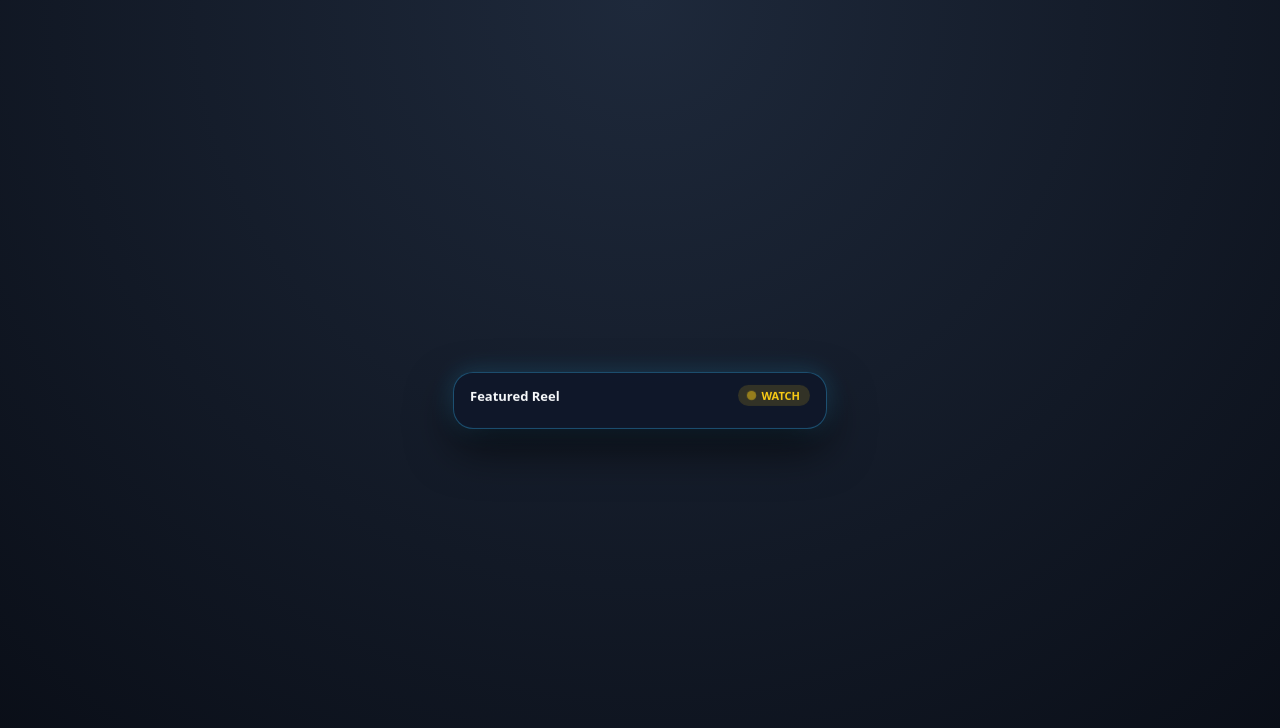
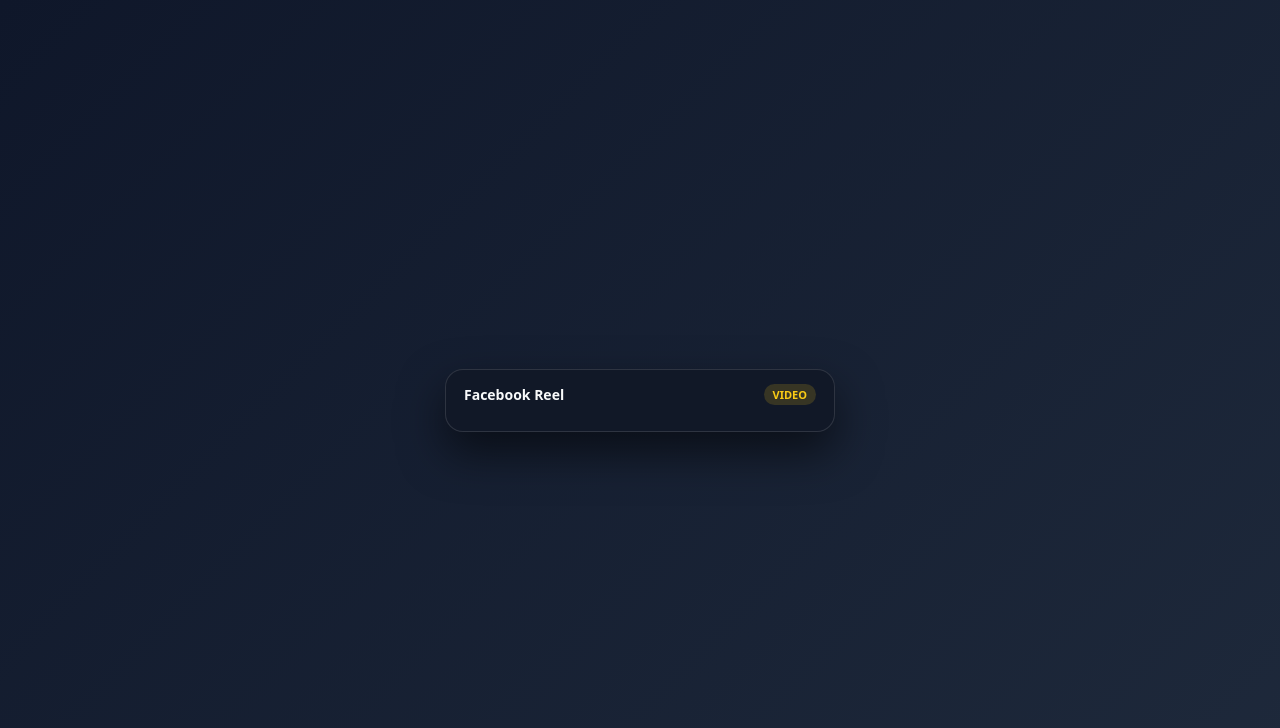
Before and after one commit to surveyor-saroar/Embed-Video, a plain HTML site: page reel.html in a window 1280 px wide. Drawn offline with Linux system fonts and the light colour scheme.

Commit message:
Update reel.html

```diff
--- a/reel.html
+++ b/reel.html
@@ -3,7 +3,7 @@
 <head>
   <meta charset="UTF-8" />
   <meta name="viewport" content="width=device-width, initial-scale=1.0" />
-  <title>Animated Reel Card</title>
+  <title>Facebook Reel Card</title>
   <style>
     * {
       box-sizing: border-box;
@@ -17,105 +17,52 @@
       justify-content: center;
       align-items: center;
       padding: 20px;
-      background: radial-gradient(circle at top, #1e293b, #090d16);
+      background: linear-gradient(135deg, #0f172a, #1e293b);
       font-family: system-ui, -apple-system, sans-serif;
     }
 
-    /* অ্যানিমেটেড কার্ড কন্টেইনার */
     .reel-card {
-      position: relative;
       width: 100%;
-      max-width: 374px;
-      padding: 12px;
-      border-radius: 20px;
-      background: rgba(15, 23, 42, 0.85);
-      box-shadow: 0 20px 45px rgba(0, 0, 0, 0.6), 0 0 25px rgba(56, 189, 248, 0.25);
-      border: 1px solid rgba(56, 189, 248, 0.35);
-      overflow: hidden;
-
-      /* পেইজ লোড এন্ট্রান্স ও হালকা ফ্লোটিং অ্যানিমেশন */
-      animation: cardEnter 0.8s cubic-bezier(0.22, 1, 0.36, 1) forwards,
-                 floatCard 4s ease-in-out 0.8s infinite;
-      transition: transform 0.35s ease, box-shadow 0.35s ease;
+      max-width: 390px;
+      background: #111827;
+      border: 1px solid rgba(255, 255, 255, 0.12);
+      border-radius: 18px;
+      padding: 14px;
+      box-shadow: 0 20px 45px rgba(0, 0, 0, 0.55);
+      transition: transform 0.3s ease, box-shadow 0.3s ease;
     }
 
-    /* মাউস হোভার করলে কার্ড হালকা জুম ও গ্লো হবে */
     .reel-card:hover {
-      transform: translateY(-6px) scale(1.02);
-      box-shadow: 0 26px 55px rgba(0, 0, 0, 0.75), 0 0 35px rgba(250, 204, 21, 0.35);
-      border-color: rgba(250, 204, 21, 0.6);
+      transform: translateY(-5px);
+      box-shadow: 0 26px 55px rgba(0, 0, 0, 0.7);
     }
 
-    /* কার্ডের ওপরে ছোট হেডার ব্যাজ */
-    .card-header {
+    .card-top {
       display: flex;
       align-items: center;
       justify-content: space-between;
-      margin-bottom: 10px;
+      color: #f9fafb;
+      font-size: 14px;
+      font-weight: 600;
+      margin-bottom: 12px;
       padding: 0 4px;
-      color: #f8fafc;
-      font-size: 13px;
-      font-weight: 600;
     }
 
-    .live-badge {
-      display: inline-flex;
-      align-items: center;
-      gap: 6px;
-      background: rgba(250, 204, 21, 0.15);
+    .card-badge {
+      font-size: 11px;
+      background: rgba(250, 204, 21, 0.16);
       color: #facc15;
-      padding: 3px 10px;
+      padding: 3px 9px;
       border-radius: 999px;
-      font-size: 11px;
     }
 
-    .live-dot {
-      width: 7px;
-      height: 7px;
-      border-radius: 50%;
-      background: #facc15;
-      animation: pulseDot 1.4s infinite;
-    }
-
-    /* এম্বেড প্লেয়ার র‍্যাপার */
-    .video-box {
+    .video-frame {
       width: 100%;
-      border-radius: 14px;
+      border-radius: 12px;
       overflow: hidden;
       background: #000;
       display: flex;
       justify-content: center;
-    }
-
-    @keyframes cardEnter {
-      from {
-        opacity: 0;
-        transform: translateY(30px) scale(0.95);
-      }
-      to {
-        opacity: 1;
-        transform: translateY(0) scale(1);
-      }
-    }
-
-    @keyframes floatCard {
-      0%, 100% {
-        transform: translateY(0);
-      }
-      50% {
-        transform: translateY(-6px);
-      }
-    }
-
-    @keyframes pulseDot {
-      0%, 100% {
-        opacity: 1;
-        transform: scale(1);
-      }
-      50% {
-        opacity: 0.4;
-        transform: scale(1.4);
-      }
     }
   </style>
 </head>
@@ -125,14 +72,14 @@
   <script async defer crossorigin="anonymous"
     src="https://connect.facebook.net/bn_IN/sdk.js#xfbml=1&version=v27.0"></script>
 
-  <!-- Animated Video Card -->
+  <!-- কার্ড কন্টেইনার -->
   <div class="reel-card">
-    <div class="card-header">
-      <span>Featured Reel</span>
-      <span class="live-badge"><span class="live-dot"></span> WATCH</span>
+    <div class="card-top">
+      <span>Facebook Reel</span>
+      <span class="card-badge">VIDEO</span>
     </div>
 
-    <div class="video-box">
+    <div class="video-frame">
       <div class="fb-post"
            data-href="https://www.facebook.com/reel/1443055264646735"
            data-width="350"
```
